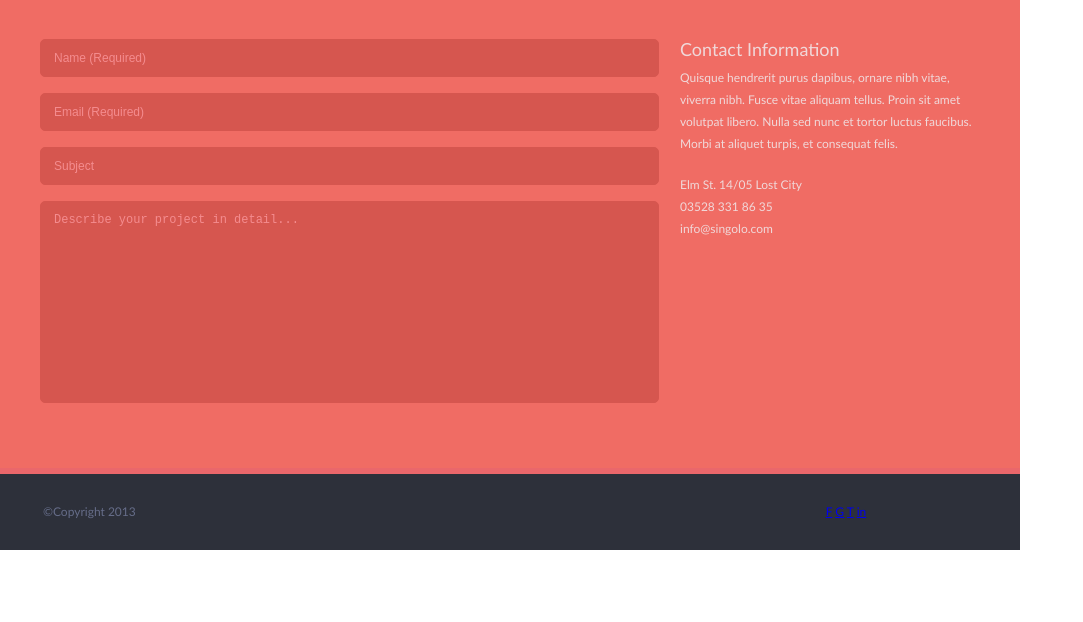
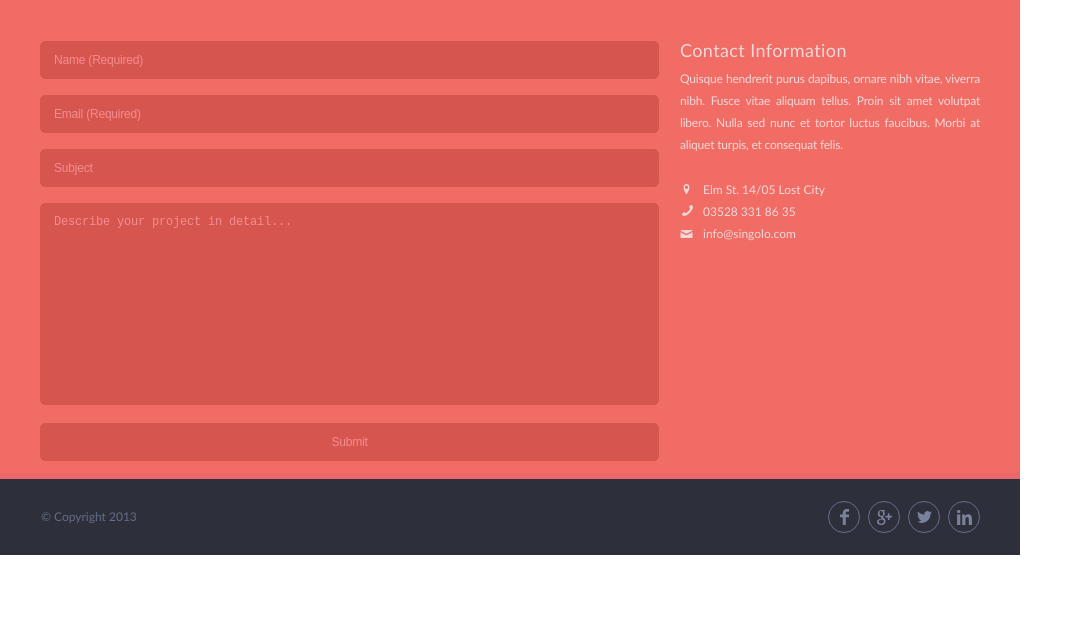
Before and after one commit to konstsem/singolo, a plain HTML site: page singolo3.html in a window 1280 px wide. Shown: the part 178-800 px from the top of the page, without its empty margins (0-1083 px from the left). Drawn offline with nearby package versions, Linux system fonts and the light colour scheme.

Commit message:
fix: update singolo3

```diff
--- a/singolo3.css
+++ b/singolo3.css
@@ -16,44 +16,18 @@ h2 {
   font-weight: 900;
 }
 
-textarea {
-  resize: none;
-}
-
-input,
-textarea {
-  font-size: 1.2rem;
-  line-height: 2.2rem;
-  color: #f48c8f;
-  font-weight: 400;
-  border-radius: 5px;
-  border: 1px solid #d6564f;
-  background-color: #d6564f;
-  margin: 16px 0 0;
-  padding: 7px 13px;
-  width: 591px;
-}
-
-textarea {
-  height: 186px;
-}
-
-input::placeholder,
-textarea::placeholder {
-  color: #f48c8f;
-}
-
 .get-a-quote {
   background-color: #f06c64;
   color: #f0d8d9;
 }
 
 .get-a-quote__wrapper {
-  padding: 71px 40px 63px;
+  padding: 69px 40px 12px;
 }
 
 .get-a-quote__main {
   display: flex;
+  padding-top: 4px;
 }
 
 .get-a-quote__title {
@@ -66,20 +40,72 @@ textarea::placeholder {
   word-spacing: -2.3px;
 }
 
+.textarea {
+  resize: none;
+}
+
+.input {
+  font-size: 1.2rem;
+  line-height: 2.2rem;
+  color: #f48c8f;
+  font-weight: 400;
+  border-radius: 5px;
+  border: 1px solid #d6564f;
+  background-color: #d6564f;
+  margin: 16px 0 0;
+  padding: 7px 13px;
+  width: 591px;
+  letter-spacing: -0.2px;
+}
+
+.submit {
+ width: 619px;
+}
+
+.textarea {
+  height: 186px;
+}
+
+.input::placeholder,
+.textarea::placeholder {
+  color: #f48c8f;
+}
+
 .contact-info {
-  padding: 17px 0 0 21px;
+  padding: 16px 0 0 21px;
+}
+
+.contact-info__title {
+  letter-spacing: 0.4px;
 }
 
 .contact-info__description {
   font-size: 1.2rem;
   line-height: 2.2rem;
   padding: 9px 0;
+  text-align: justify;
+  letter-spacing: -0.2px;
 }
 
 .contact-info__main {
   font-size: 1.2rem;
   line-height: 2.2rem;
-  padding: 10px 0;
+  padding: 14px 0;
+}
+
+.contact-info__item_location a::before {
+  content: url(assets/images/ico-location-pin.svg);
+  padding: 0 13px 0 3px;
+}
+
+.contact-info__item_phone a::before {
+  content: url(assets/images/ico-phone-contacts.svg);
+  padding: 0 10px 0 2px;
+}
+
+.contact-info__item_mail a::before {
+  content: url(assets/images/ico-mail.svg);
+  padding-right: 10px;
 }
 
 .contact-info__main a {
@@ -92,17 +118,49 @@ textarea::placeholder {
   height: 6px;
 }
 
-.social-links {
-}
-
 .footer {
   display: flex;
+  align-items: center;
+  height: 76px;
   background-color: #2d303a;
   color: #666d89;
   font-size: 1.2rem;
-  padding: 32px 43px;
 }
 
 .copyright {
-  padding: 0 690px 0 0;
+  padding-left: 41px;
 }
+
+.social-links {
+  display: flex;
+  margin-left: auto;
+  padding-right: 32px;
+}
+
+.link {
+  width: 30px;
+  height: 30px;
+  margin-right: 8px;
+  background-repeat: no-repeat;
+  background-position: center;
+  background-size: 15px;
+  border: 1px solid #666d89;
+  border-radius: 20px;
+}
+
+.link_facebook {
+  background-image: url("assets/images/facebook.svg");
+  background-size: 9px;
+}
+
+.link_google {
+  background-image: url("assets/images/google+.svg");
+}
+
+.link_twitter {
+  background-image: url("assets/images/twitter.svg");
+}
+
+.link_linkedin {
+  background-image: url("assets/images/linkedin.svg");
+}
--- a/singolo3.html
+++ b/singolo3.html
@@ -18,23 +18,24 @@
         </p>
       </div>
       <div class="get-a-quote__main">
-        <form>
+        <form action="" method="POST">
           <fieldset class="inputs">
-            <input type="text" name="name" placeholder="Name (Required)" required><br>
-            <input type="email" name="email" placeholder="Email (Required)" required><br>
-            <input type="text" name="subject" placeholder="Subject"><br>
-            <textarea type="text" name="details" placeholder="Describe your project in detail..."></textarea>
+            <input class="input" type="text" name="name" placeholder="Name (Required)" required><br>
+            <input class="input" type="email" name="email" placeholder="Email (Required)" required><br>
+            <input class="input" type="text" name="subject" placeholder="Subject"><br>
+            <textarea class="input textarea" type="text" name="details" placeholder="Describe your project in detail..."></textarea>
+            <input class="input submit" type="submit" value="Submit">
           </fieldset>
         </form>
         <div class="contact-info">
-          <h3>Contact Information</h3>
+          <h3 class="contact-info__title">Contact Information</h3>
           <p class="contact-info__description">
             Quisque hendrerit purus dapibus, ornare nibh vitae, viverra nibh. Fusce vitae aliquam tellus. Proin sit amet volutpat libero. Nulla sed nunc et tortor luctus faucibus. Morbi at aliquet turpis, et consequat felis.
           </p>
           <ul class="contact-info__main">
-            <li class="contact-info__item"><a href="#">Elm St. 14/05 Lost City</a></li>
-            <li class="contact-info__item"><a href="#" type="tel">03528 331 86 35</a></li>
-            <li class="contact-info__item"><a href="mailto:info@singolo.com" type="email">info@singolo.com</a></li>
+            <li class="contact-info__item contact-info__item_location"><a href="#">Elm St. 14/05 Lost City</a></li>
+            <li class="contact-info__item contact-info__item_phone"><a href="tel:03528 331 86 35" type="tel">03528 331 86 35</a></li>
+            <li class="contact-info__item contact-info__item_mail"><a href="mailto:info@singolo.com" type="email">info@singolo.com</a></li>
           </ul>
         </div>
       </div>
@@ -42,12 +43,12 @@
     <div class="get-a-quote__bottom"></div>
   </section>
   <footer class="footer">
-    <span class="copyright">&copy;Copyright 2013</span>
+    <div class="copyright">&copy; Copyright 2013</div>
     <div class="social-links">
-      <span class="link"><a href="#">F</a></span>
-        <span class="link"><a href="#">G</a></span>
-        <span class="link"><a href="#">T</a></span>
-        <span class="link"><a href="#">in</a></span>
+      <a class="link link_facebook" href="#"></a>
+      <a class="link link_google" href="#"></a>
+      <a class="link link_twitter" href="#"></a>
+      <a class="link link_linkedin" href="#"></a>
     </div>
   </footer>
 </body>
```
Also changed, not shown: assets/images/facebook.svg (added), assets/images/google+.svg (added), assets/images/ico-location-pin.svg (added), assets/images/ico-mail.svg (added), assets/images/ico-phone-contacts.svg (added), assets/images/linkedin.svg (added), assets/images/twitter.svg (added).
